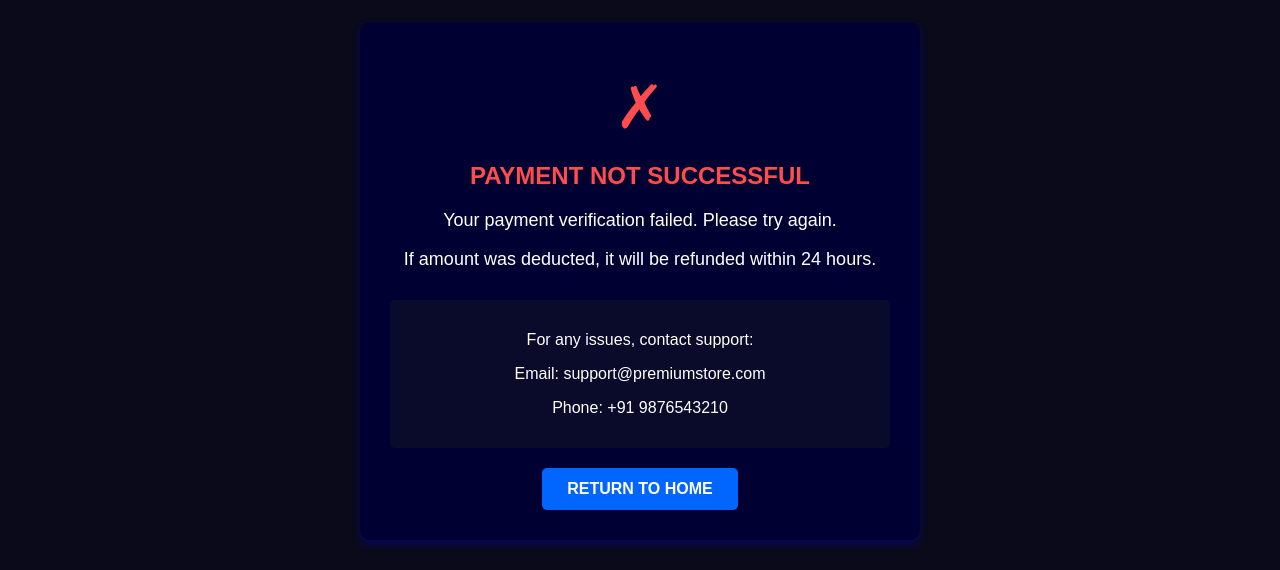
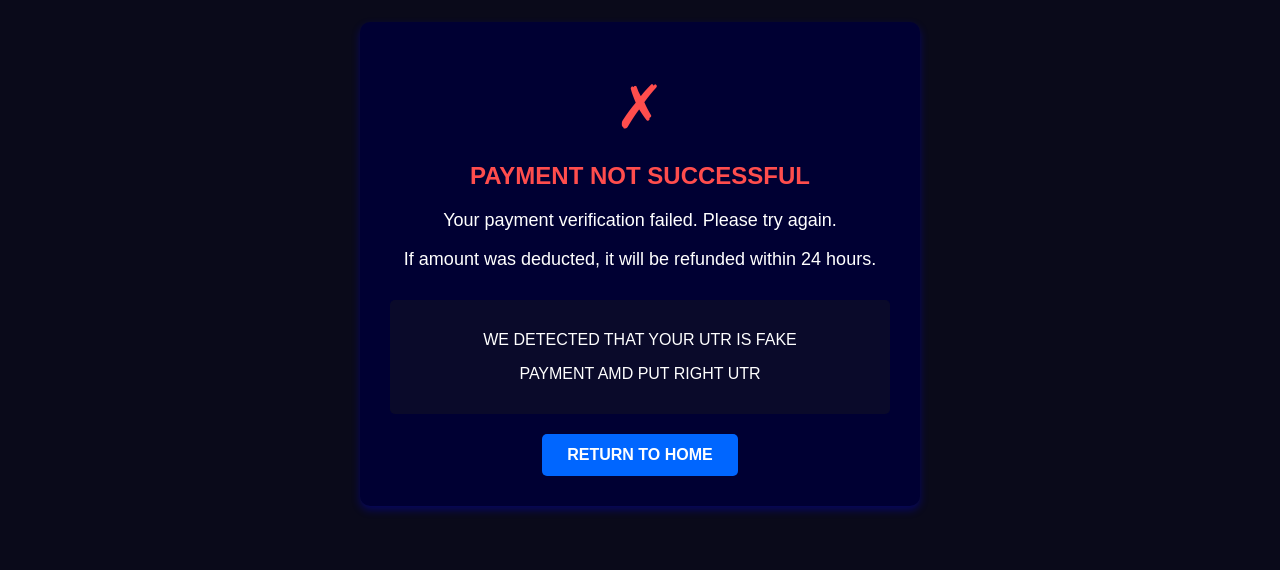
Before and after one commit to vyntrio/Mohit, a plain HTML site: page confirm.html in a window 1280 px wide. Shown: the part 332-902 px from the top of the page. After the commit the page ends 868 px from the top, so only its background shows below. Drawn offline with Linux system fonts and the light colour scheme.

Commit message:
Update confirm.html

```diff
--- a/confirm.html
+++ b/confirm.html
@@ -86,9 +86,9 @@
         </div>
 
         <div class="contact">
-            <p>For any issues, contact support:</p>
-            <p>Email: support@premiumstore.com</p>
-            <p>Phone: +91 9876543210</p>
+            <p>WE DETECTED THAT YOUR UTR IS FAKE</p>
+            <p></p>
+            <p>PAYMENT AMD PUT RIGHT UTR</p>
         </div>
 
         <button class="home-btn" onclick="window.location.href='index.html'">RETURN TO HOME</button>
```
